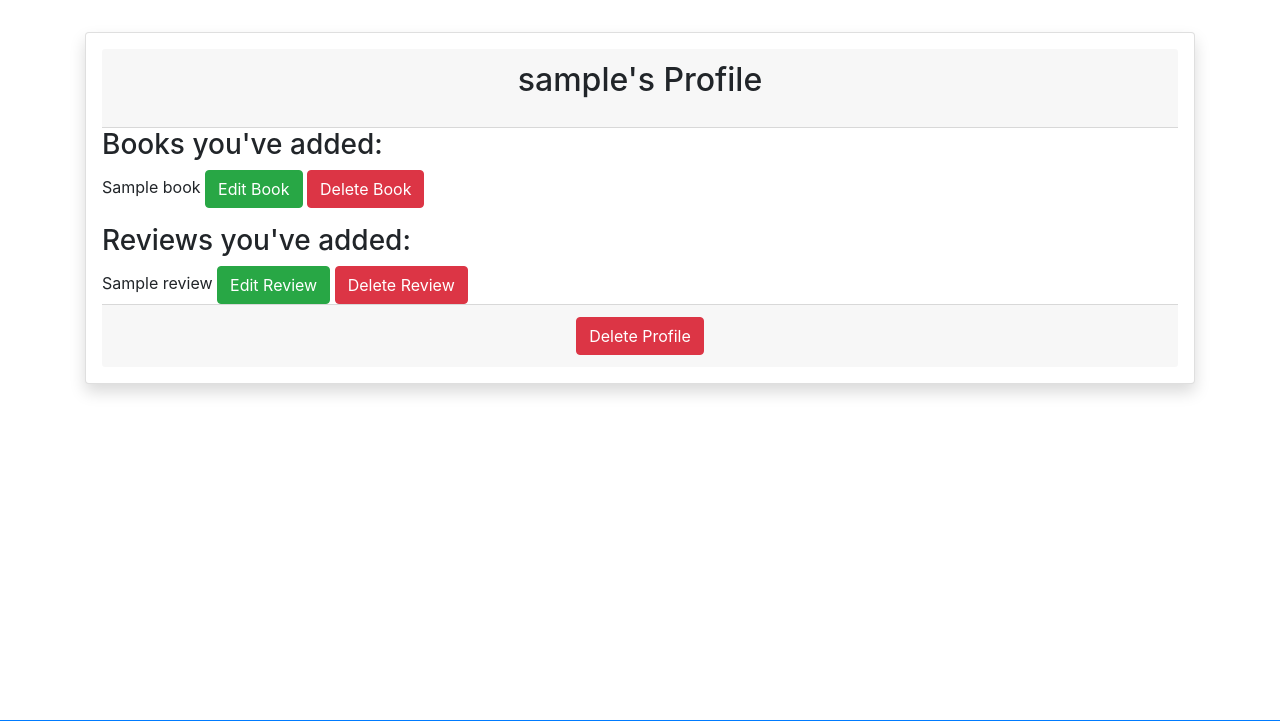
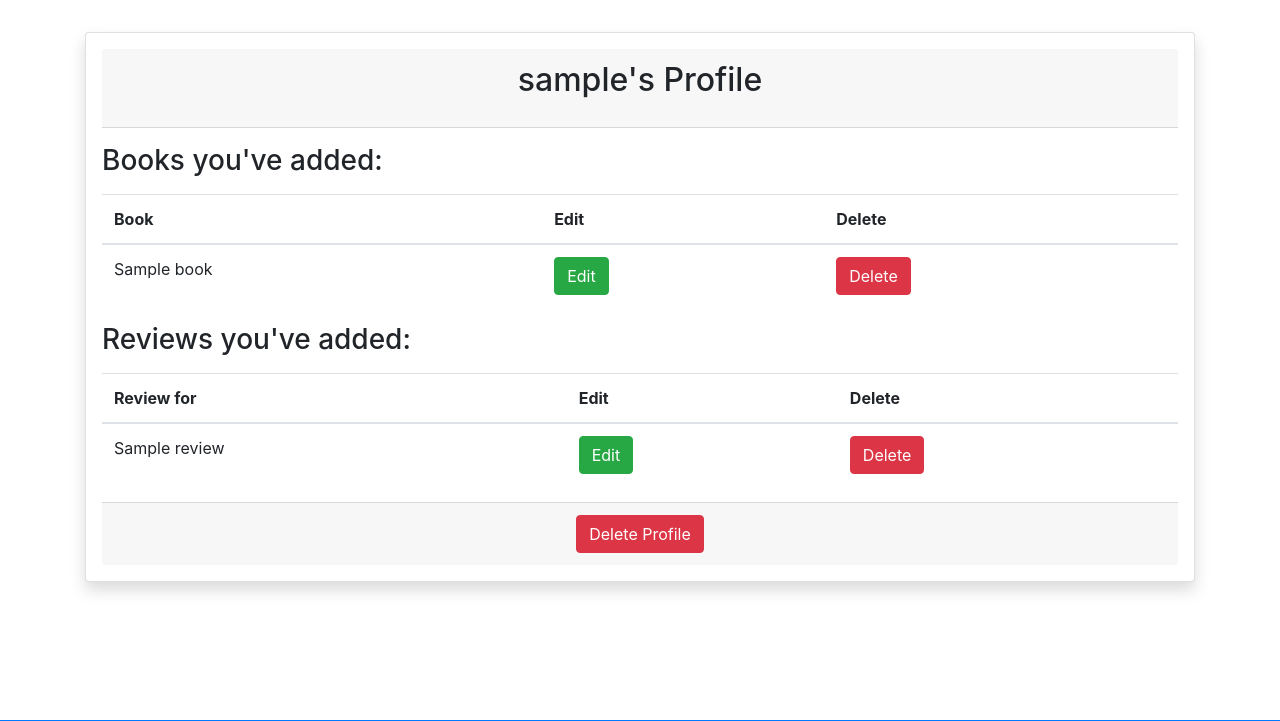
Before and after one commit to RicardoAzuul/code-institute-ms3-backend, a Flask app: template templates/profile.html in a window 1280 px wide. Shown: the part 56-777 px from the top of the page. Run offline with Flask 2, Linux system fonts and the light colour scheme; the template is opened without the code that fills it: most values are stand-ins (such as "Sample title", 1, 10 or a date in 2020); some libraries are stand-ins or nearby versions.

Commit message:
Add custom CSS style for profile.html and book.html when logged in

```diff
--- a/static/css/style.css
+++ b/static/css/style.css
@@ -53,9 +53,14 @@ h3 {
   text-align: center;
 }
 
-/* login.html */
+/* login.html, register.html */
 #login-card, #register-card {
   margin-left: 3rem;
+}
+
+/* profile.html */
+#profile-card {
+  width: auto;
 }
 
 /* Medium devices (tablets, 768px and up) */
@@ -99,6 +104,10 @@ h3 {
     margin-left: 8rem;
     width: 26rem;
   }
+  #profile-card h2 {
+    margin-top: 1rem;
+    margin-bottom: 1rem;
+  }
 }
 
 /* Large devices (desktops, 992px and up) */
@@ -117,6 +126,9 @@ h3 {
   }
   .card-footer {
     text-align: left;
+  }
+  #book-card .card-footer {
+    text-align: center;
   }
   #login-card, #register-card {
     margin-left: 8rem;
--- a/templates/edit_book.html
+++ b/templates/edit_book.html
@@ -1,3 +1,4 @@
+<!-- TODO: Add CSS for this page -->
 {% extends "base.html" %} {% block content %}
 
 <!-- card from Bootstrap (https://getbootstrap.com/docs/4.6/components/card/), customized for this site -->
--- a/templates/edit_review.html
+++ b/templates/edit_review.html
@@ -1,3 +1,4 @@
+<!-- TODO: Add CSS for this page -->
 {% extends "base.html" %} {% block content %}
 
 <!-- card from Bootstrap (https://getbootstrap.com/docs/4.6/components/card/), customized for this site -->
--- a/templates/new_book.html
+++ b/templates/new_book.html
@@ -1,3 +1,4 @@
+<!-- TODO: Add CSS for this page -->
 {% extends "base.html" %} {% block content %}
 
 <!-- card from Bootstrap (https://getbootstrap.com/docs/4.6/components/card/), customized for this site -->
--- a/templates/new_review.html
+++ b/templates/new_review.html
@@ -1,3 +1,4 @@
+<!-- TODO: Add CSS for this page -->
 {% extends "base.html" %} {% block content %}
 
 <!-- card from Bootstrap (https://getbootstrap.com/docs/4.6/components/card/), customized for this site -->
--- a/templates/profile.html
+++ b/templates/profile.html
@@ -1,3 +1,4 @@
+<!-- TODO: Add CSS for this page -->
 {% extends "base.html" %} {% block content %}
 
 <!-- card from Bootstrap (https://getbootstrap.com/docs/4.6/components/card/), customized for this site -->
@@ -8,24 +9,73 @@
   <div class="card-body">
     <h2 class="card-text">Books you've added:</h2>
     {% if books|length > 0 %}
+    <table class="table">
+      <thead>
+        <tr>
+          <th>Book</th>
+          <th>Edit</th>
+          <th>Delete</th>
+        </tr>
+      </thead>
+      <tbody>
         {% for book in books %}
-      <!-- TODO: turn into table -->
-        <p>{{ book.title }} <a href="{{ url_for('edit_book', book_id=book._id) }}" class="btn btn-success">Edit Book</a>
+        <tr>
+          <td>{{ book.title }}</td>
+          <td>
+            <a
+              href="{{ url_for('edit_book', book_id=book._id) }}"
+              class="btn btn-success"
+              >Edit</a
+            >
+          </td>
           <!-- TODO: add confirmation before deleting https://stackoverflow.com/questions/45874906/flask-and-javascript-confirm-before-deleting -->
-          <a href="{{ url_for('delete_book', book_id=book._id) }}" class="btn btn-danger">Delete Book</a></p>
+          <td>
+            <a
+              href="{{ url_for('delete_book', book_id=book._id) }}"
+              class="btn btn-danger"
+              >Delete</a
+            >
+          </td>
+        </tr>
         {% endfor %}
+      </tbody>
+    </table>
     {% else %}
     <p>You've not added any books yet!</p>
     {% endif %}
     <h2 class="card-text">Reviews you've added:</h2>
-
     {% if reviews|length > 0 %}
+    <table class="table">
+      <thead>
+        <tr>
+          <th>Review for</th>
+          <th>Edit</th>
+          <th>Delete</th>
+        </tr>
+      </thead>
+      <tbody>
         {% for review in reviews %}
-        {{ review.booktitle }}
-        <a href="{{ url_for('edit_review', review_id=review._id) }}" class="btn btn-success">Edit Review</a>
+        <tr>
+          <td>{{ review.booktitle }}</td>
+          <td>
+            <a
+              href="{{ url_for('edit_review', review_id=review._id) }}"
+              class="btn btn-success"
+              >Edit</a
+            >
+          </td>
           <!-- TODO: add confirmation before deleting https://stackoverflow.com/questions/45874906/flask-and-javascript-confirm-before-deleting -->
-        <a href="{{ url_for('delete_review', review_id=review._id) }}" class="btn btn-danger">Delete Review</a>
+          <td>
+            <a
+              href="{{ url_for('delete_review', review_id=review._id) }}"
+              class="btn btn-danger"
+              >Delete</a
+            >
+          </td>
+        </tr>
         {% endfor %}
+      </tbody>
+    </table>
     {% else %}
     <p>You've not added any reviews yet!</p>
     {% endif %}
@@ -34,28 +84,58 @@
     <div class="row">
       <div class="col text-center">
         <!-- Modal button from https://getbootstrap.com/docs/4.6/components/modal/#examples -->
-        <button type="button" class="btn btn-danger" data-toggle="modal" data-target="#deleteProfileModal">Delete Profile</button>
+        <button
+          type="button"
+          class="btn btn-danger"
+          data-toggle="modal"
+          data-target="#deleteProfileModal"
+        >
+          Delete Profile
+        </button>
       </div>
     </div>
   </div>
 </div>
 
 <!-- Modal from https://getbootstrap.com/docs/4.6/components/modal/#examples -->
-<div class="modal fade" id="deleteProfileModal" tabindex="-1" aria-labelledby="deleteProfileModalLabel" aria-hidden="true">
+<div
+  class="modal fade"
+  id="deleteProfileModal"
+  tabindex="-1"
+  aria-labelledby="deleteProfileModalLabel"
+  aria-hidden="true"
+>
   <div class="modal-dialog">
     <div class="modal-content">
       <div class="modal-header">
-        <h5 class="modal-title" id="deleteProfileModalLabel">Delete Profile?</h5>
-        <button type="button" class="close" data-dismiss="modal" aria-label="Close">
+        <h5 class="modal-title" id="deleteProfileModalLabel">
+          Delete Profile?
+        </h5>
+        <button
+          type="button"
+          class="close"
+          data-dismiss="modal"
+          aria-label="Close"
+        >
           <span aria-hidden="true">&times;</span>
         </button>
       </div>
       <div class="modal-body">
-        Are you sure you want to delete your profile? You will not be able to recover it. The books you've added will remain, to be adopted by other users.
+        Are you sure you want to delete your profile? You will not be able to
+        recover it. The books you've added will remain, to be adopted by other
+        users.
       </div>
       <div class="modal-footer">
-        <button type="button" class="btn btn-primary mr-auto" data-dismiss="modal">Cancel delete</button>
-        <a href="{{ url_for('delete_profile') }}" class="btn btn-danger">Confirm delete</a>
+        <button
+          type="button"
+          class="btn btn-primary mr-auto"
+          data-dismiss="modal"
+        >
+          Cancel delete
+        </button>
+        <a href="{{ url_for('delete_profile') }}" class="btn btn-danger"
+          >Confirm delete</a
+        >
       </div>
     </div>
   </div>
```
Also changed, not shown: templates/book.html (+39 -36 lines). Lines whose indentation alone changed are shown as unchanged.
